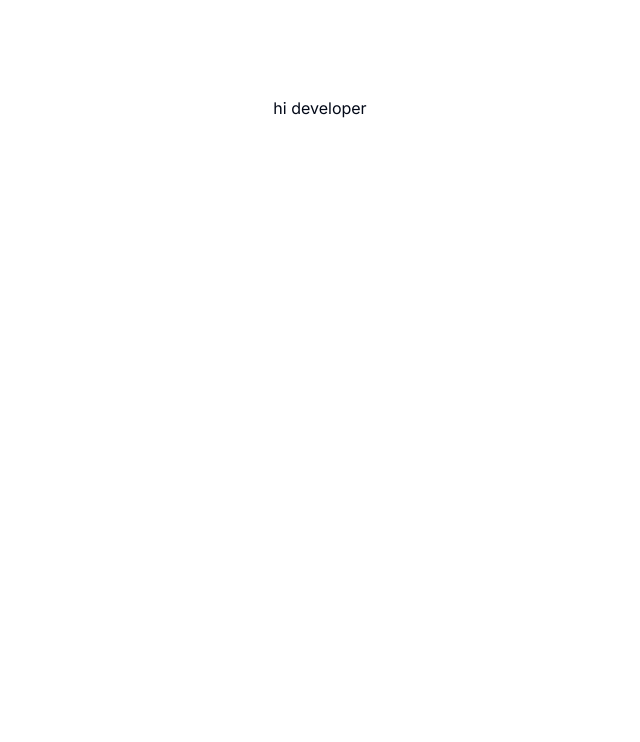
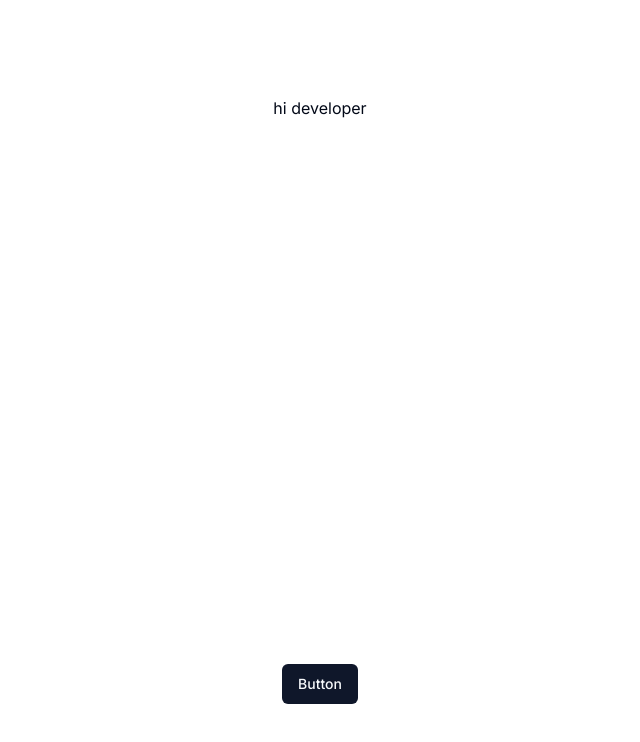
Before and after one commit to syedalirazazaidi/reacts-plays, a Next.js app in the folder todoist/: page / in a window 1280 px wide. Shown: the top 742 px of the page, without its empty margins (320-960 px from the left). Built offline with nearby package versions, Linux system fonts and the light colour scheme.

Commit message:
test shadcn in nextjs app

```diff
--- a/todoist/package.json
+++ b/todoist/package.json
@@ -9,6 +9,7 @@
     "lint": "next lint"
   },
   "dependencies": {
+    "@radix-ui/react-slot": "^1.0.2",
     "@types/node": "20.4.2",
     "@types/react": "18.2.15",
     "@types/react-dom": "18.2.7",
--- a/todoist/src/app/page.tsx
+++ b/todoist/src/app/page.tsx
@@ -1,9 +1,11 @@
-import Image from 'next/image'
+import Image from "next/image";
+import { ButtonDemo } from "./testcomponents/button";
 
 export default function Home() {
   return (
     <main className="flex min-h-screen flex-col items-center justify-between p-24">
       hi developer
+      <ButtonDemo />
     </main>
-  )
+  );
 }
--- /dev/null
+++ b/todoist/src/app/testcomponents/button.tsx
@@ -0,0 +1,5 @@
+import { Button } from "@/components/ui/button";
+
+export function ButtonDemo() {
+  return <Button>Button</Button>;
+}
--- /dev/null
+++ b/todoist/src/components/ui/button.tsx
@@ -0,0 +1,56 @@
+import * as React from "react"
+import { Slot } from "@radix-ui/react-slot"
+import { cva, type VariantProps } from "class-variance-authority"
+
+import { cn } from "@/lib/utils"
+
+const buttonVariants = cva(
+  "inline-flex items-center justify-center rounded-md text-sm font-medium ring-offset-background transition-colors focus-visible:outline-none focus-visible:ring-2 focus-visible:ring-ring focus-visible:ring-offset-2 disabled:pointer-events-none disabled:opacity-50",
+  {
+    variants: {
+      variant: {
+        default: "bg-primary text-primary-foreground hover:bg-primary/90",
+        destructive:
+          "bg-destructive text-destructive-foreground hover:bg-destructive/90",
+        outline:
+          "border border-input bg-background hover:bg-accent hover:text-accent-foreground",
+        secondary:
+          "bg-secondary text-secondary-foreground hover:bg-secondary/80",
+        ghost: "hover:bg-accent hover:text-accent-foreground",
+        link: "text-primary underline-offset-4 hover:underline",
+      },
+      size: {
+        default: "h-10 px-4 py-2",
+        sm: "h-9 rounded-md px-3",
+        lg: "h-11 rounded-md px-8",
+        icon: "h-10 w-10",
+      },
+    },
+    defaultVariants: {
+      variant: "default",
+      size: "default",
+    },
+  }
+)
+
+export interface ButtonProps
+  extends React.ButtonHTMLAttributes<HTMLButtonElement>,
+    VariantProps<typeof buttonVariants> {
+  asChild?: boolean
+}
+
+const Button = React.forwardRef<HTMLButtonElement, ButtonProps>(
+  ({ className, variant, size, asChild = false, ...props }, ref) => {
+    const Comp = asChild ? Slot : "button"
+    return (
+      <Comp
+        className={cn(buttonVariants({ variant, size, className }))}
+        ref={ref}
+        {...props}
+      />
+    )
+  }
+)
+Button.displayName = "Button"
+
+export { Button, buttonVariants }
```
Also changed, not shown: 1 other file (tests, documents, lock files or other folders).
